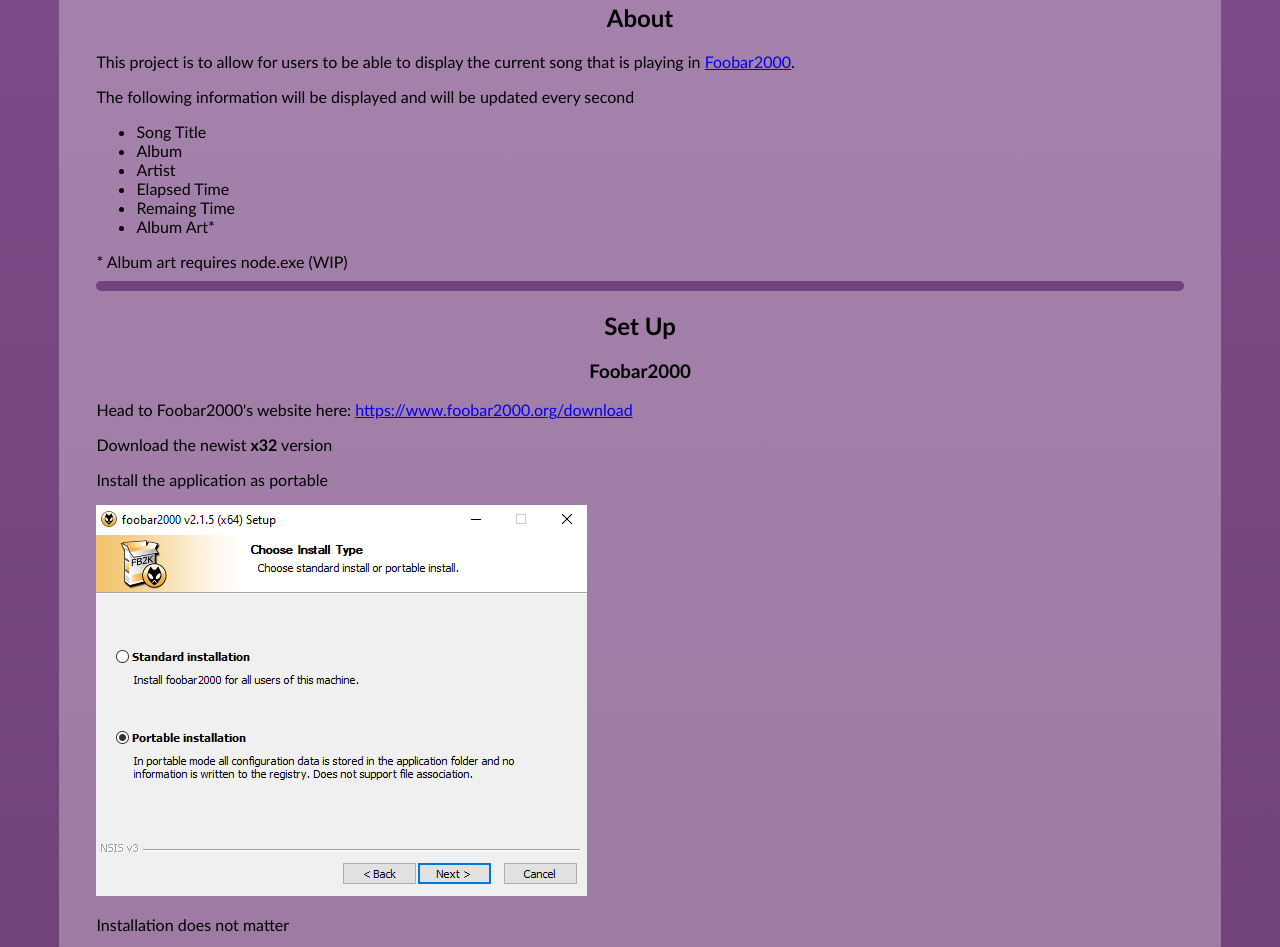
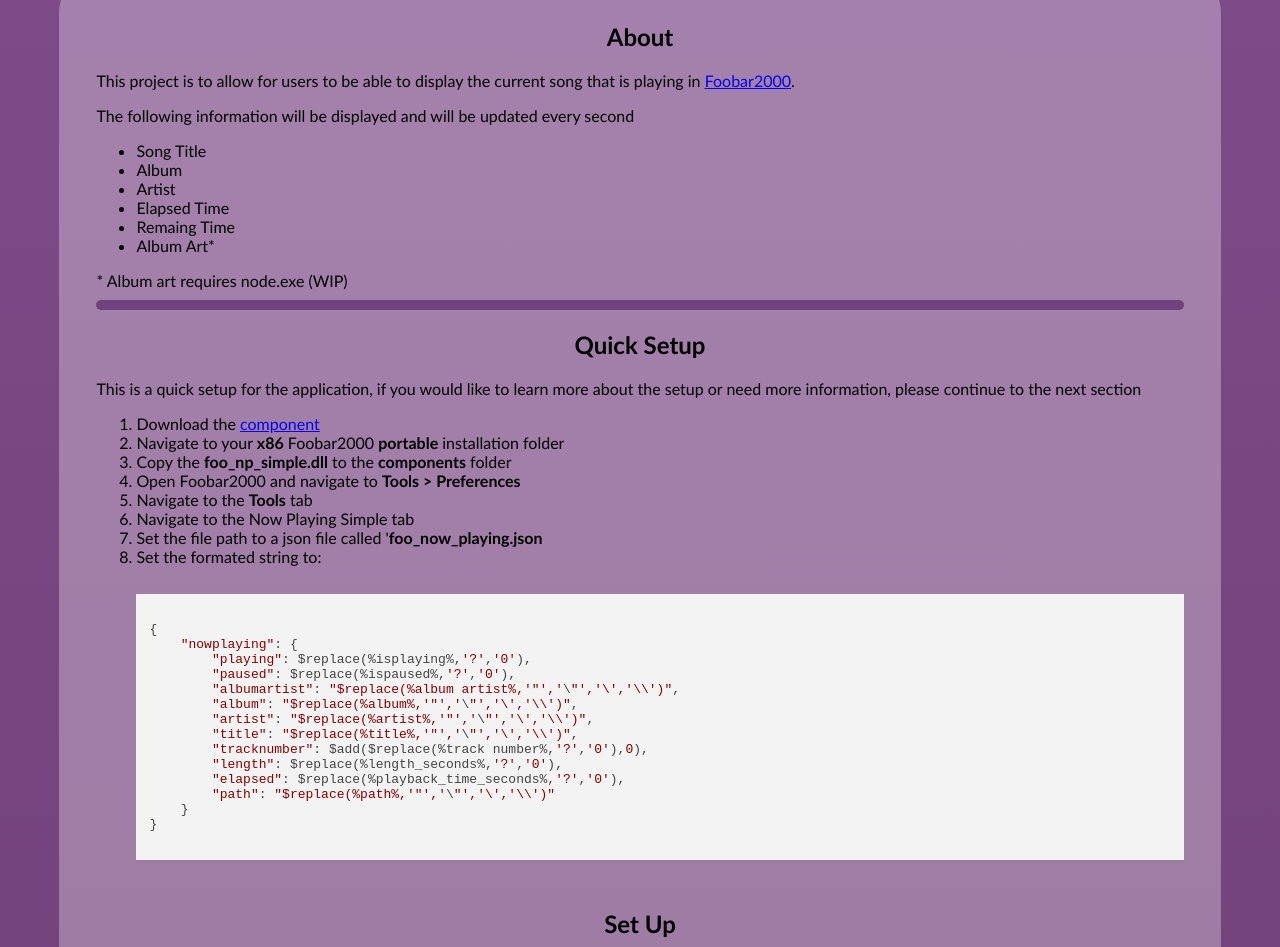
Before and after one commit to pchapman-uat/CSC256-Final, a plain HTML site: page home.html in a window 1280 px wide. Shown: the part 654-1601 px from the top of the page. Drawn offline with nearby package versions, Linux system fonts and the light colour scheme.

Commit message:
Add quick setup

```diff
--- a/home.html
+++ b/home.html
@@ -21,6 +21,7 @@
 
         <div class="toc">
             <a href="#about">About</a>
+            <a href="#quickSetup">Quick Setup</a>
             <a href="#setup">Set Up</a>
             <div class="toc_setup">
                 <a href="#foobar2000">Foobar2000</a>
@@ -47,7 +48,39 @@
             * Album art requires node.exe (WIP)
         </section>
         <div class="seperator"></div>
-        <section id="setup">
+        <section id="quickSetup">
+            <h2>Quick Setup</h2>
+            <p>This is a quick setup for the application, if you would like to learn more about the setup or need more information, please continue to the next section</p>
+            <ol>
+                <li>Download the <a href="./foo_component/foo_np_simple.dll">component</a></li>
+                <li>Navigate to your <b>x86</b> Foobar2000 <b>portable</b> installation folder</li>
+                <li>Copy the <b>foo_np_simple.dll</b> to the <b>components</b> folder</li>
+                <li>Open Foobar2000 and navigate to <b>Tools > Preferences</b></li>
+                <li>Navigate to the <b>Tools</b> tab</li>
+                <li>Navigate to the Now Playing Simple tab</li>
+                <li>Set the file path to a json file called '<b>foo_now_playing.json</b></li>
+                <li>Set the formated string to:</li>
+                <pre>
+                    <code id="jsonContainer">
+{
+    "nowplaying": {
+        "playing": $replace(%isplaying%,'?','0'),
+        "paused": $replace(%ispaused%,'?','0'),
+        "albumartist": "$replace(%album artist%,'"','\"','\','\\')",
+        "album": "$replace(%album%,'"','\"','\','\\')",
+        "artist": "$replace(%artist%,'"','\"','\','\\')",
+        "title": "$replace(%title%,'"','\"','\','\\')",
+        "tracknumber": $add($replace(%track number%,'?','0'),0),
+        "length": $replace(%length_seconds%,'?','0'),
+        "elapsed": $replace(%playback_time_seconds%,'?','0'),
+        "path": "$replace(%path%,'"','\"','\','\\')"
+    }
+}
+                    </code>
+                </pre>
+            </ol>
+        </section>
+            <section id="setup">
             <h2>Set Up</h2>
             <div>
                 <div id="foobar2000">
```
